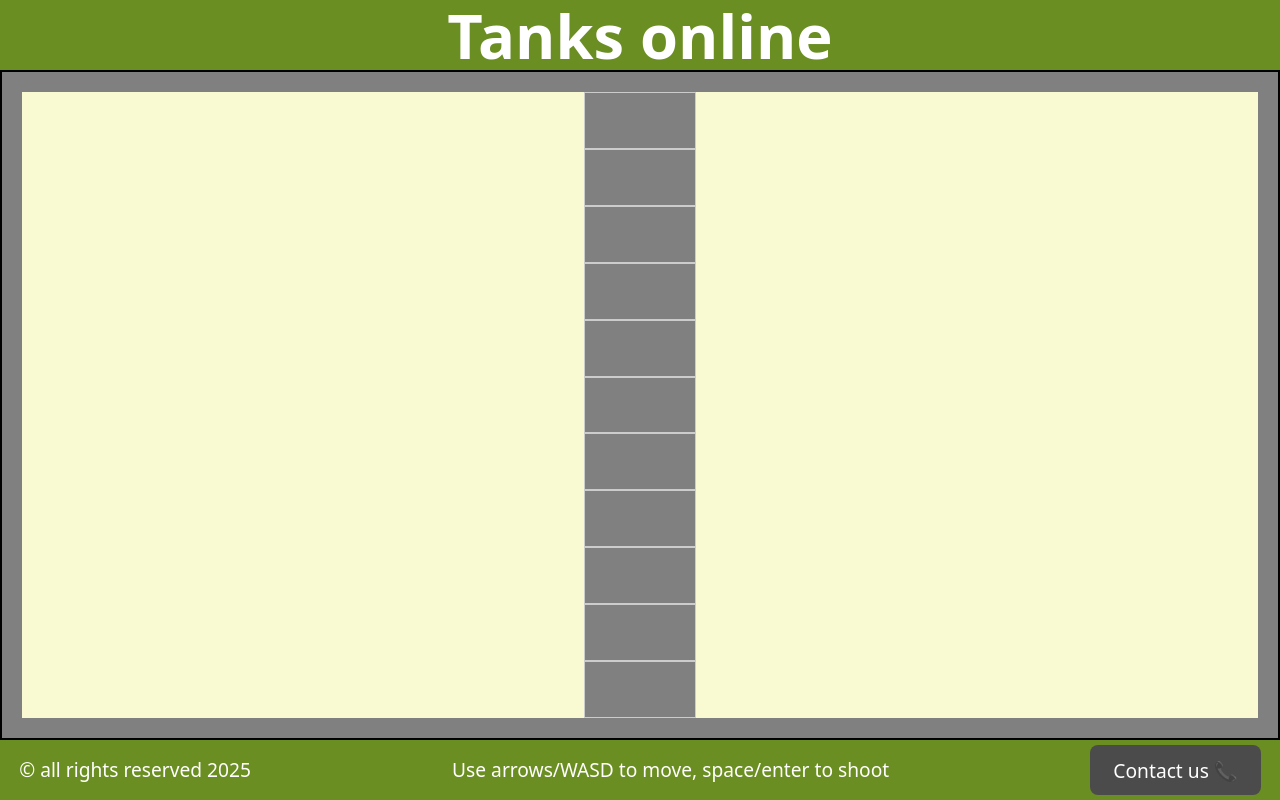
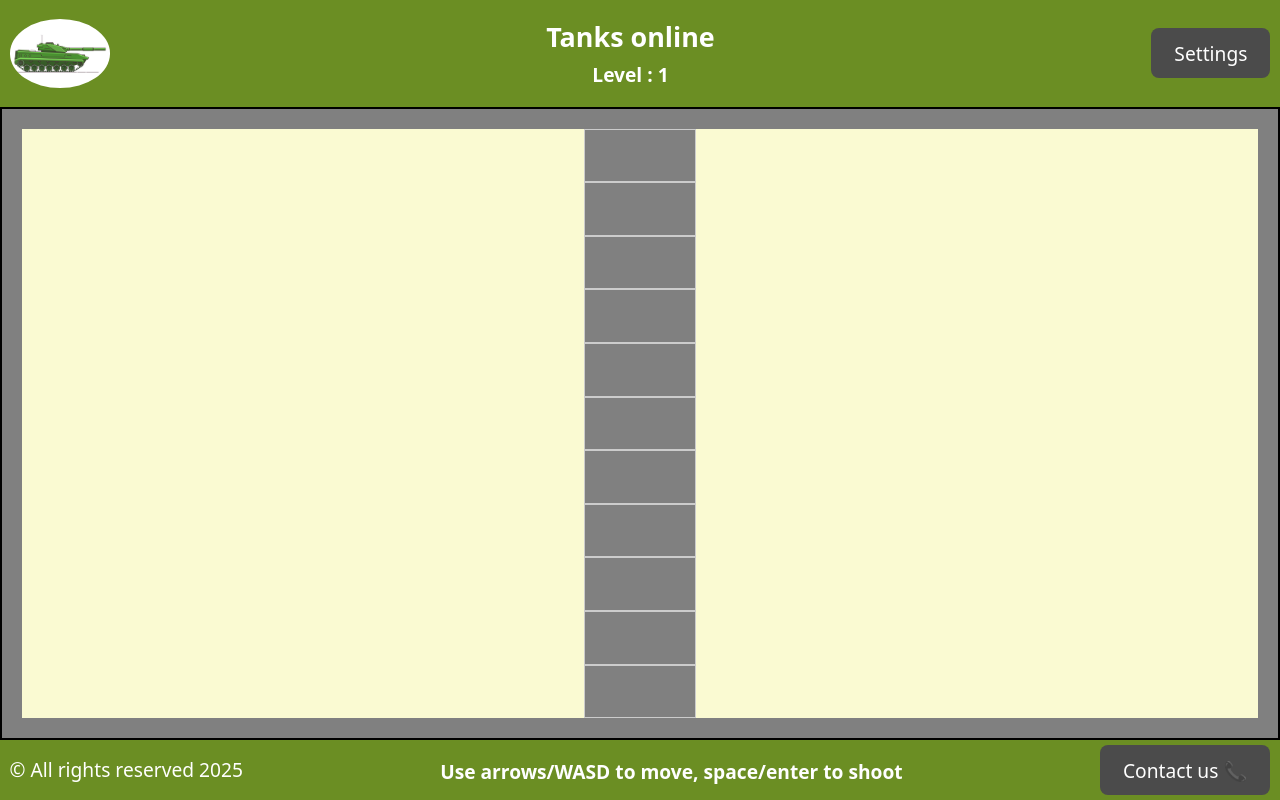
Before and after one commit to Amitreuveni-dev/FinalProject-TypeScript-amit-sahar-yoel, a plain HTML site: page src/index.html in a window 1280 px wide. Drawn offline with Linux system fonts and the light colour scheme.

Commit message:
basic html scss ts

```diff
--- a/src/index.html
+++ b/src/index.html
@@ -1,5 +1,6 @@
 <!DOCTYPE html>
 <html lang="en">
+
 <head>
     <meta charset="UTF-8">
     <meta name="viewport" content="width=device-width, initial-scale=1.0">
@@ -7,17 +8,24 @@
     <link rel="stylesheet" href="dist/style.css">
     <script src="./dist/script.js" defer></script>
 </head>
+
 <body>
     <header class="header">
-        <h1>Tanks online</h1>
+        <img src="assets/playerTank.png" alt="playerTank" class="header__logo">
+        <article class="header__titles">
+            <h1 class="header__main-title">Tanks online</h1>
+            <h2 class="header__sub-title">Level : 1</h2>
         </article>
+        <button>Settings</button>
     </header>
     <main class="main">
+
     </main>
     <footer class="footer">
-        <p>&copy; all rights reserved 2025</p>
-        <p>Use arrows/WASD to move, space/enter to shoot</p>
+        <p class="footer__copyright">&copy; All rights reserved 2025</p>
+        <h2 class="footer__sub-title">Use arrows/WASD to move, space/enter to shoot</h2>
         <button>Contact us 📞</button>
     </footer>
 </body>
+
 </html>
--- a/src/style.scss
+++ b/src/style.scss
@@ -45,13 +45,36 @@ body {
   background-color: olivedrab;
   color: white;
   display: flex;
-  flex-direction: column;
-  justify-content: center;
+  flex-direction: row;
+  justify-content: space-between;
   align-items: center;
   padding: 0.1rem;
-  font-size: 1.6rem;
-  height: 70px;
   flex-shrink: 0;
+  padding: 0.5rem;
+
+  &__logo {
+    width: 100px;
+    margin-top: 0.5rem;
+    margin-bottom: 0.5rem;
+    border-radius: 50%;
+  }
+
+  &__titles {
+    display: flex;
+    flex-direction: column;
+    justify-content: center;
+    align-items: center;
+    margin: 0 1rem;
+  }
+
+  &__main-title {
+    font-size: 1.4rem;
+  }
+
+  &__sub-title {
+    font-size: 1rem;
+    margin-top: 0.2rem;
+  }
 }
 
 .main {
@@ -94,14 +117,21 @@ button {
   }
 }
 
-footer {
+.footer {
   display: flex;
   justify-content: space-between;
   align-items: center;
   width: 100%;
-  padding: 1rem;
-  background-color: olivedrab ;
+  padding: 0.5rem;
+  background-color: olivedrab;
   color: white;
   height: 60px;
   flex-shrink: 0;
+
+  &__sub-title {
+    font-size: 1rem;
+    margin-top: 0.2rem;
+    padding: 0.2rem 0.5rem;
+    border-radius: 4px;
+  }
 }
```
Also changed, not shown: src/dist/style.css.
